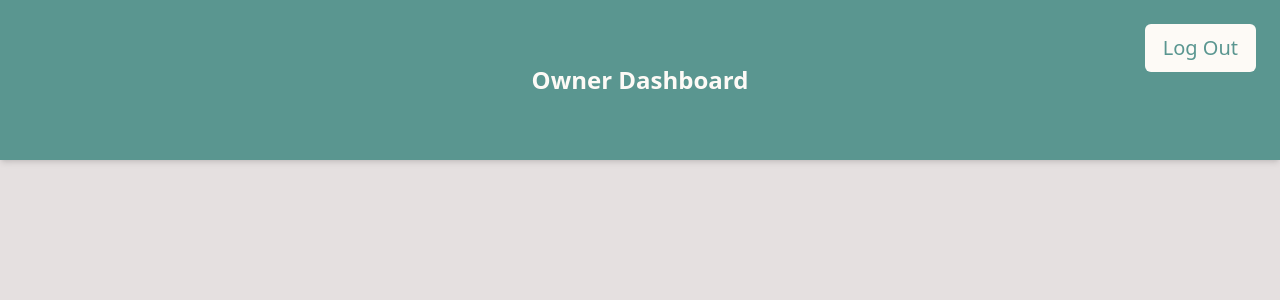
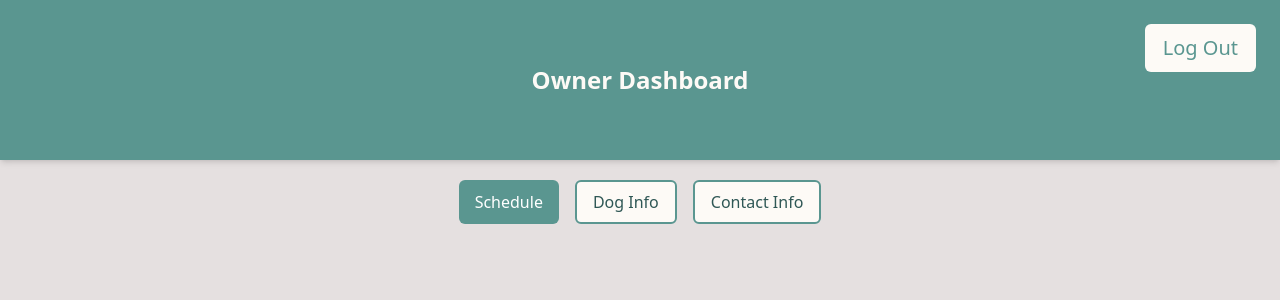
Before and after one commit to Emilyempa/exam-project-doggydaycare, a Next.js app in the folder frontend/: page /dog-owner-dashboard in a window 1280 px wide. Shown: the top 300 px of the page. Built offline with nearby package versions, Linux system fonts and the light colour scheme.

Commit message:
Add buttons component for dog owner dashboard

```diff
--- a/frontend/src/app/dog-owner-dashboard/page.tsx
+++ b/frontend/src/app/dog-owner-dashboard/page.tsx
@@ -1,9 +1,11 @@
 import {Header} from "@/components/header/Header";
+import SchedulePetContact from "@/components/dog-owner/Schedule-pet-contact";
 
 export default function Page() {
   return (
     <main>
       <Header title="Owner Dashboard"/>
+      <SchedulePetContact/>
     </main>
   );
 }
--- /dev/null
+++ b/frontend/src/components/dog-owner/Schedule-pet-contact.tsx
@@ -0,0 +1,24 @@
+"use client";
+
+import { useState } from "react";
+
+export default function SchedulePetContact() {
+  // 0 = first button active, 1 = second, 2 = third
+  const [activeIndex, setActiveIndex] = useState(0);
+
+  const buttons = ["Schedule", "Dog Info", "Contact Info"];
+
+  return (
+    <section className="flex justify-center mt-5 space-x-4">
+      {buttons.map((label, index) => (
+        <button
+          key={label}
+          onClick={() => setActiveIndex(index)}
+          className={index === activeIndex ? "" : "secondary"}
+        >
+          {label}
+        </button>
+      ))}
+    </section>
+  );
+}
```
